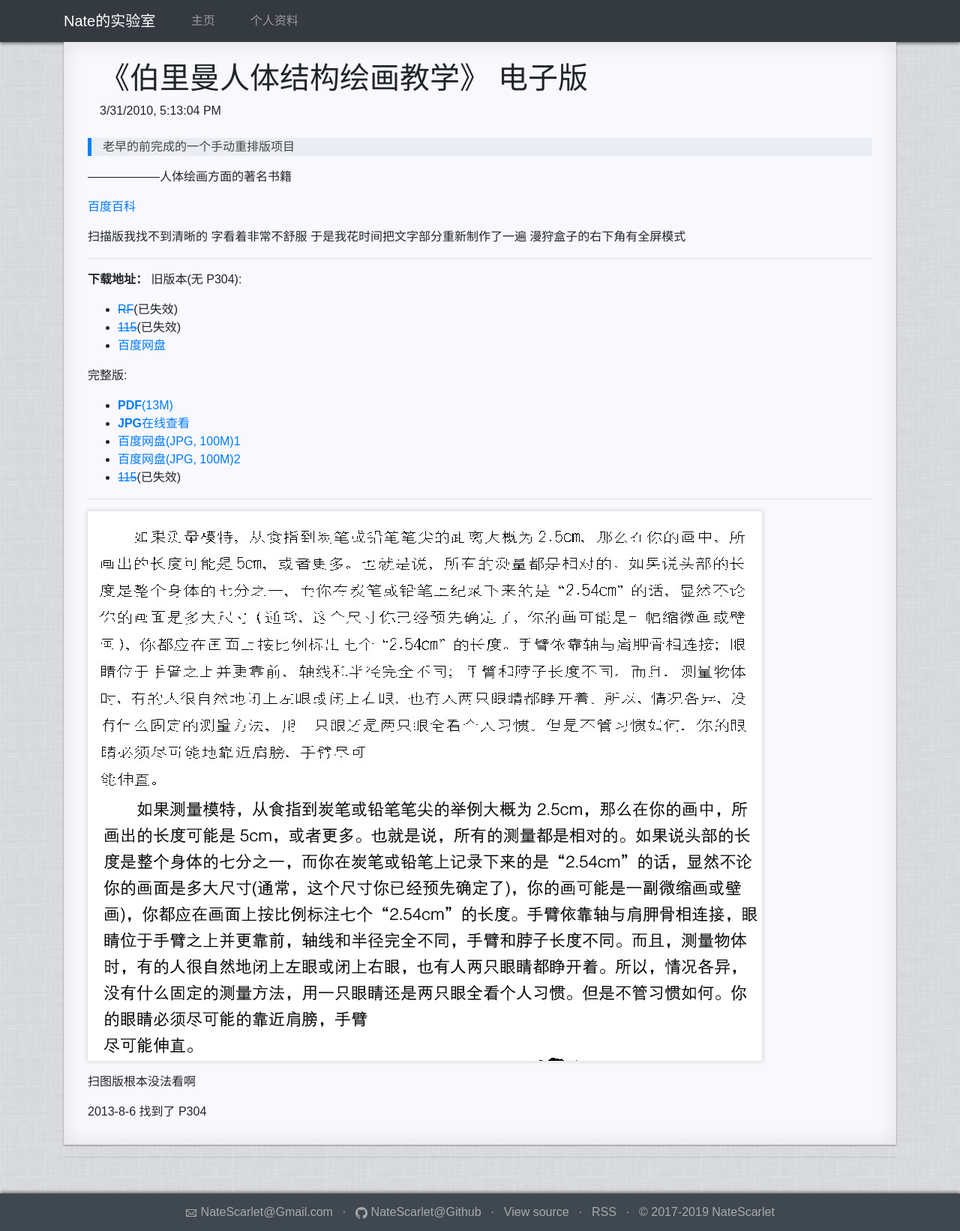
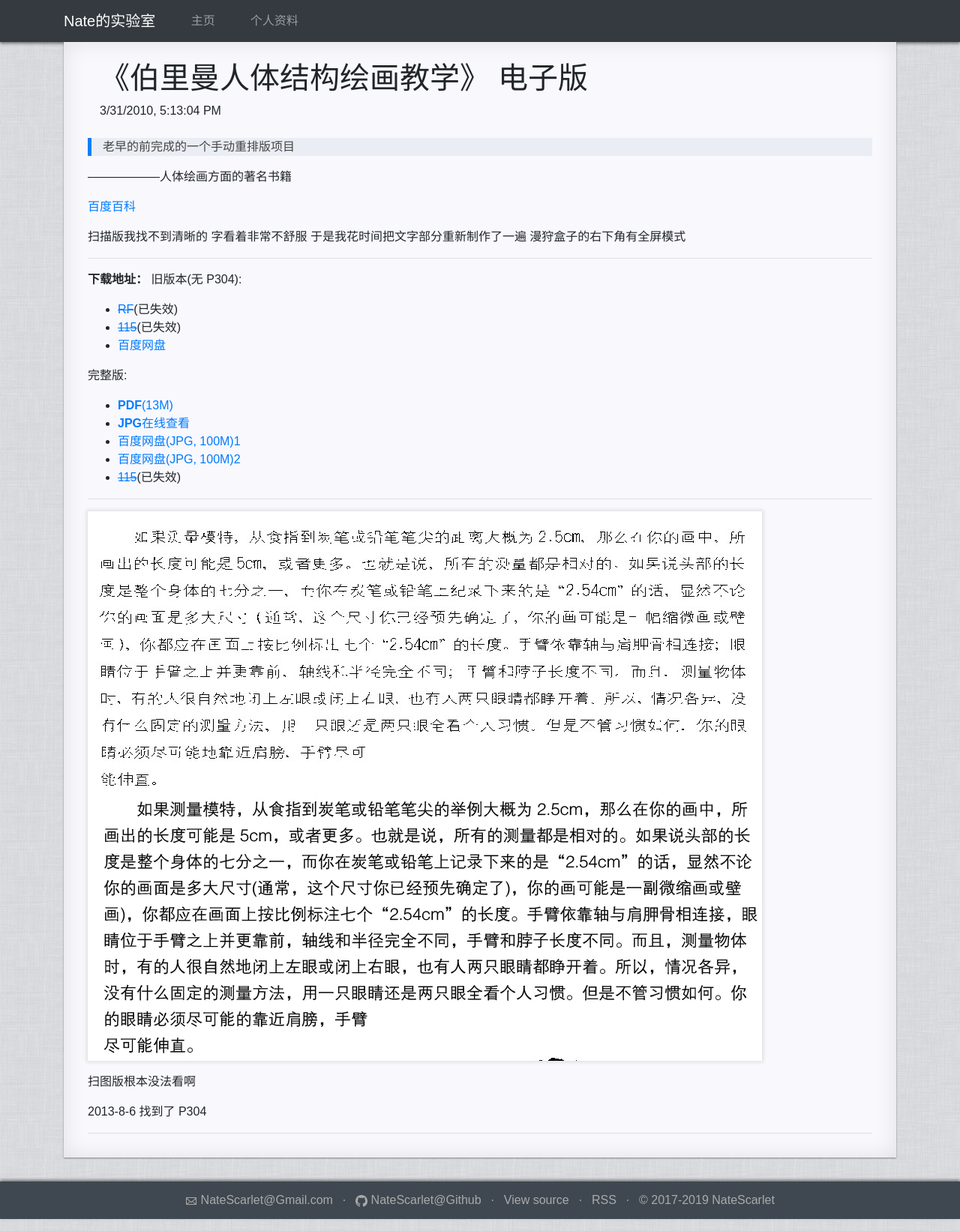
Before and after one commit to NateScarlet/NateScarlet.Github.io, a Jekyll site: the page built from _posts/2010-04-01-伯里曼.md, in a window 1280 px wide. Shown: the whole page at 75% size. Built offline with Jekyll 4.4.1, drawn with Linux system fonts in a browser that asks for light colours; our own code applies the rules of GitHub Pages for plain Markdown files; comment, search, counter and statistics services are not loaded; a style sheet for code colours, icons or effects is not loaded.

Commit message:
fix: move comment into article element

```diff
--- a/_layouts/post.html
+++ b/_layouts/post.html
@@ -20,8 +20,8 @@
         </p>
       </header>
       {{ content }}
+      <hr />
+      {% include comments.html %}
     </article>
-    <hr />
-    {% include comments.html %}
   </div>
 </div>
```
